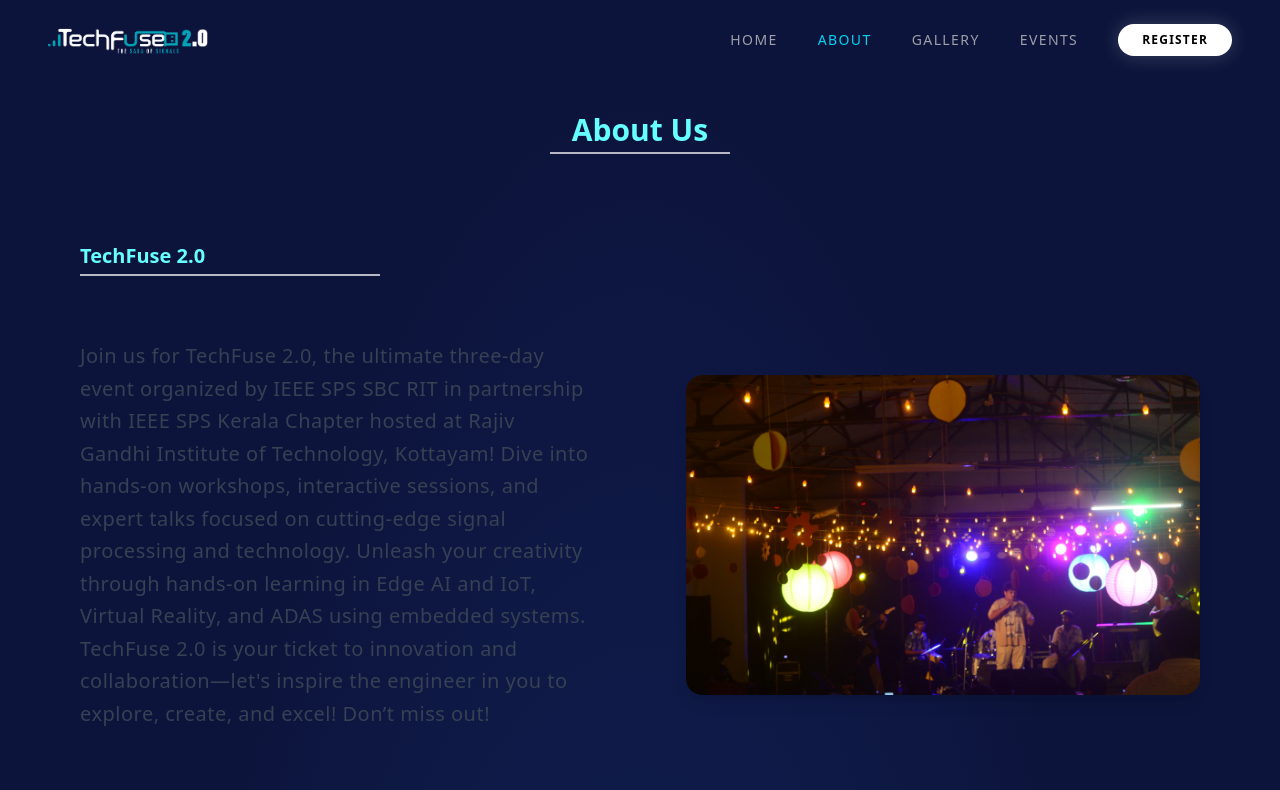
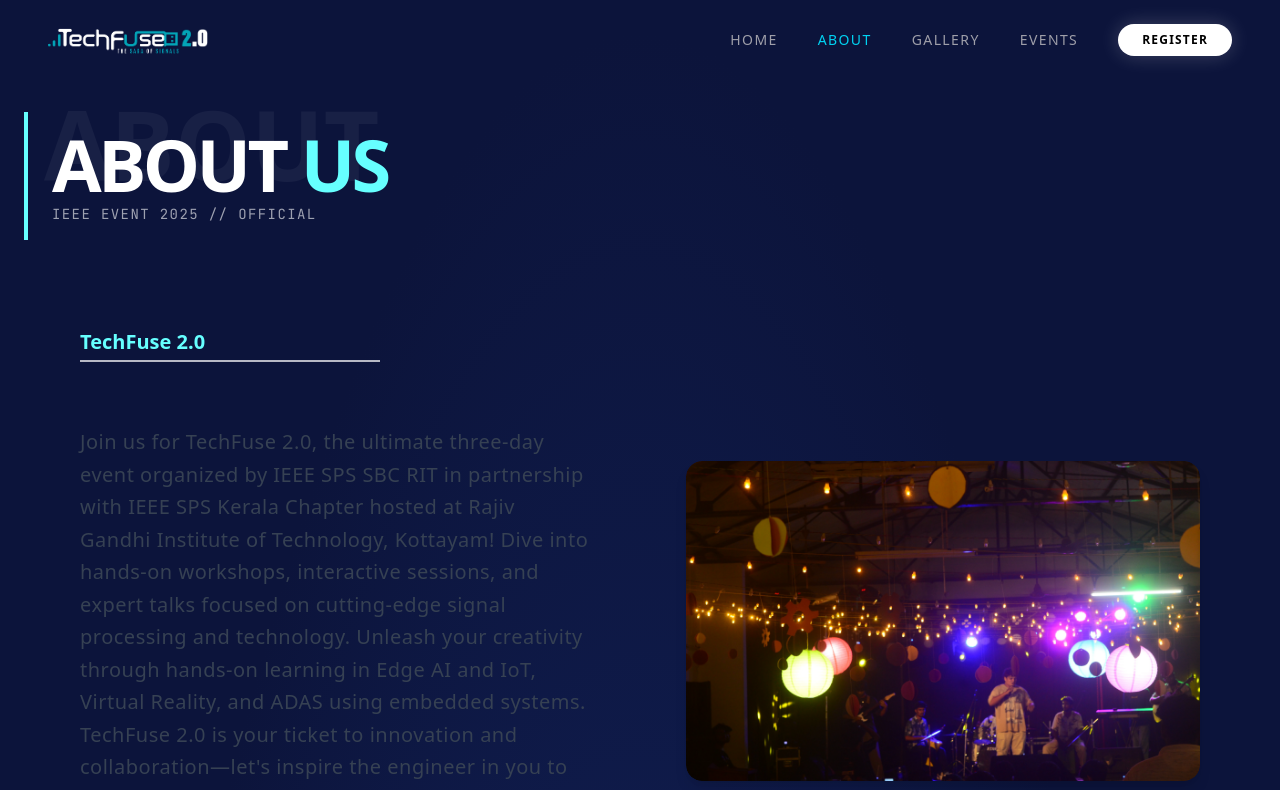
Before and after one commit to IEEE-SB-RIT/TechFuse-2.0, a Next.js app: page /about in a window 1280 px wide. Shown: the top 790 px of the page. Built offline with nearby package versions, Linux system fonts and the light colour scheme.

Commit message:
added signal detection animation

```diff
--- a/src/app/about/page.tsx
+++ b/src/app/about/page.tsx
@@ -1,19 +1,16 @@
 "use client";
 
-import Heading from "@/app/components/heading";
 import AboutTemplate from "@/app/components/aboutTemplate";
 import aboutData from "@/app/lib/aboutData";
 import useLoadingAnimation from "@/hooks/loadingAnimation";
+import SectionHeading from "../components/SectionHeading";
 
 function AboutUs() {
-    const animate= useLoadingAnimation()
+  const animate = useLoadingAnimation();
   return (
     <div className="pt-28 pb-20 px-6">
-            <div
-                className={`mb-12 text-center ${animate().className}`}
-                style={animate().style}
-            >
-                <Heading text="About Us"/>
+      <div className={`mb-12 ${animate().className}`} style={animate().style}>
+        <SectionHeading text1="About" text2="Us" />
       </div>
 
       <div className="flex flex-col gap-10 md:gap-16 max-w-7xl mx-auto">
@@ -32,7 +29,6 @@ function AboutUs() {
           );
         })}
       </div>
-
     </div>
   );
 }
--- a/src/app/components/SectionHeading.tsx
+++ b/src/app/components/SectionHeading.tsx
@@ -1,16 +1,20 @@
-function SectionHeading({
-  text1,
-  text2 = "",
-}: {
-  text1: string;
-  text2: string;
-}) {
+function SectionHeading({ text1, text2 = "" }: { text1: string; text2: string }) {
   return (
-    <>
-      <h1 className="font-display text-5xl md:text-7xl font-bold uppercase tracking-tighter text-white mb-6">
+    <div className="relative mb-8 py-4 border-l-4 border-tf-accent pl-6">
+       {/* Faint background text for texture */}
+      <span className="absolute -top-4 left-4 text-8xl font-black text-white/5 uppercase select-none pointer-events-none overflow-hidden h-24">
+        {text1}
+      </span>
+
+      <h1 className="relative z-10 font-display text-5xl md:text-7xl font-bold uppercase tracking-tighter text-white">
         {text1} <span className="text-tf-accent">{text2}</span>
       </h1>
-    </>
+
+      {/* Subtitle or small tag */}
+      <p className="text-sm font-mono text-white/60 mt-1 uppercase tracking-widest">
+        IEEE Event 2025 // Official
+      </p>
+    </div>
   );
 }
 
--- /dev/null
+++ b/src/app/components/SignalDetected.tsx
@@ -0,0 +1,41 @@
+import { useEffect, useRef } from "react";
+
+function SignalDetected({ mount }: { mount: boolean }) {
+  const textRef = useRef<HTMLSpanElement>(null);
+  const containerRef = useRef<HTMLDivElement>(null);
+
+  useEffect(() => {
+    setTimeout(() => {
+      containerRef.current?.classList.replace("bg-black", "bg-[#0C143B]/80");
+      if (textRef.current) {
+        textRef.current.textContent = "Signal Detected";
+      }
+    }, 3000);
+  }, []);
+
+  return (
+    <div
+      ref={containerRef}
+      className={`
+        mb-8 flex items-center gap-3 px-4 py-2 rounded-full
+        border border-[#66FFFF]/30 bg-black backdrop-blur-md
+        transition-opacity transition-transform duration-700
+        ${mount ? "opacity-100 translate-y-0" : "opacity-0 translate-y-10"}
+      `}
+    >
+      <span className="relative flex h-2 w-2">
+        <span className="animate-ping absolute h-full w-full rounded-full bg-[#66FFFF] opacity-75"></span>
+        <span className="relative rounded-full h-2 w-2 bg-[#66FFFF]"></span>
+      </span>
+
+      <span
+        ref={textRef}
+        className="font-mono text-xs text-[#66FFFF] tracking-[0.2em] uppercase"
+      >
+        Initializing...
+      </span>
+    </div>
+  );
+}
+
+export default SignalDetected;
--- a/src/app/events/page.tsx
+++ b/src/app/events/page.tsx
@@ -9,6 +9,7 @@ import Button from "@/app/components/button";
 import EventModal from "@/app/components/eventModal";
 import loadingAnimation from "@/hooks/loadingAnimation";
 import useLoadingAnimation from "@/hooks/loadingAnimation";
+import SectionHeading from "../components/SectionHeading";
 
 function Events() {
   // @ts-ignore
@@ -17,7 +18,6 @@ function Events() {
   // const [open,isOpen] =useState(false);
 
   const animate = useLoadingAnimation();
-
 
   useEffect(() => {
     if (selectedEvent) {
@@ -34,28 +34,28 @@ function Events() {
   return (
     <div className="min-h-screen pt-32 pb-20 px-6 gap-5">
       <div className={`mb-10`} {...loadingAnimation()}>
-                <Heading text="Events"/>
+        <SectionHeading text1="Featured" text2="Events" />
       </div>
 
       <div className="flex flex-wrap justify-center gap-10 md:gap-12 max-w-7xl mx-auto">
         {eventData.map((event, index) => (
           <div key={event.id} {...animate(index)}>
-                        <EventCard
-                            data={event}
-                            onClick={() => setSelectedEvent(event)}
-                        />
+            <EventCard data={event} onClick={() => setSelectedEvent(event)} />
           </div>
         ))}
       </div>
       {selectedEvent && (
-                <EventModal data={{
+        <EventModal
+          data={{
             src: selectedEvent.src,
             name: selectedEvent.eventName,
             description: selectedEvent.eventDescription,
             free: selectedEvent.form, //if form is true-> not ticket ,free
             speakers: selectedEvent.speakers,
             // price:selectedEvent.price
-                }} onClose={() => setSelectedEvent(null)}/>
+          }}
+          onClose={() => setSelectedEvent(null)}
+        />
       )}
     </div>
   );
--- a/src/app/page.tsx
+++ b/src/app/page.tsx
@@ -4,7 +4,7 @@ import Image from "next/image";
 import Link from "next/link";
 import BgComp from "./components/BgComp";
 import { useEffect, useState } from "react";
-
+import SignalDetected from "./components/SignalDetected";
 export default function Home() {
   const [mounted, setMounted] = useState(false);
 
@@ -22,19 +22,7 @@ export default function Home() {
       ========================================= */}
       <div className="relative z-10 flex flex-col items-center text-center px-4">
         {/* Status Badge */}
-        <div
-          className={`mb-8 flex items-center gap-3 px-4 py-2 rounded-full border border-[#66FFFF]/30 bg-[#0C143B]/80 backdrop-blur-md transition-all duration-700 ${
-            mounted ? "opacity-100 translate-y-0" : "opacity-0 translate-y-10"
-          }`}
-        >
-          <span className="relative flex h-2 w-2">
-            <span className="animate-ping absolute inline-flex h-full w-full rounded-full bg-[#66FFFF] opacity-75"></span>
-            <span className="relative inline-flex rounded-full h-2 w-2 bg-[#66FFFF]"></span>
-          </span>
-          <span className="font-mono text-xs text-[#66FFFF] tracking-[0.2em] uppercase">
-            Signal Detected
-          </span>
-        </div>
+        <SignalDetected mount={mounted} />
 
         {/* LOGO (With float animation) */}
         <div
@@ -95,7 +83,6 @@ export default function Home() {
               ></path>
             </svg>
           </Link>
-
           <p className="mt-4 font-mono text-xs text-zinc-600">
             TRANSMISSION ID: 2.0 // 2025
           </p>
```
Lines whose indentation alone changed are shown as unchanged.
